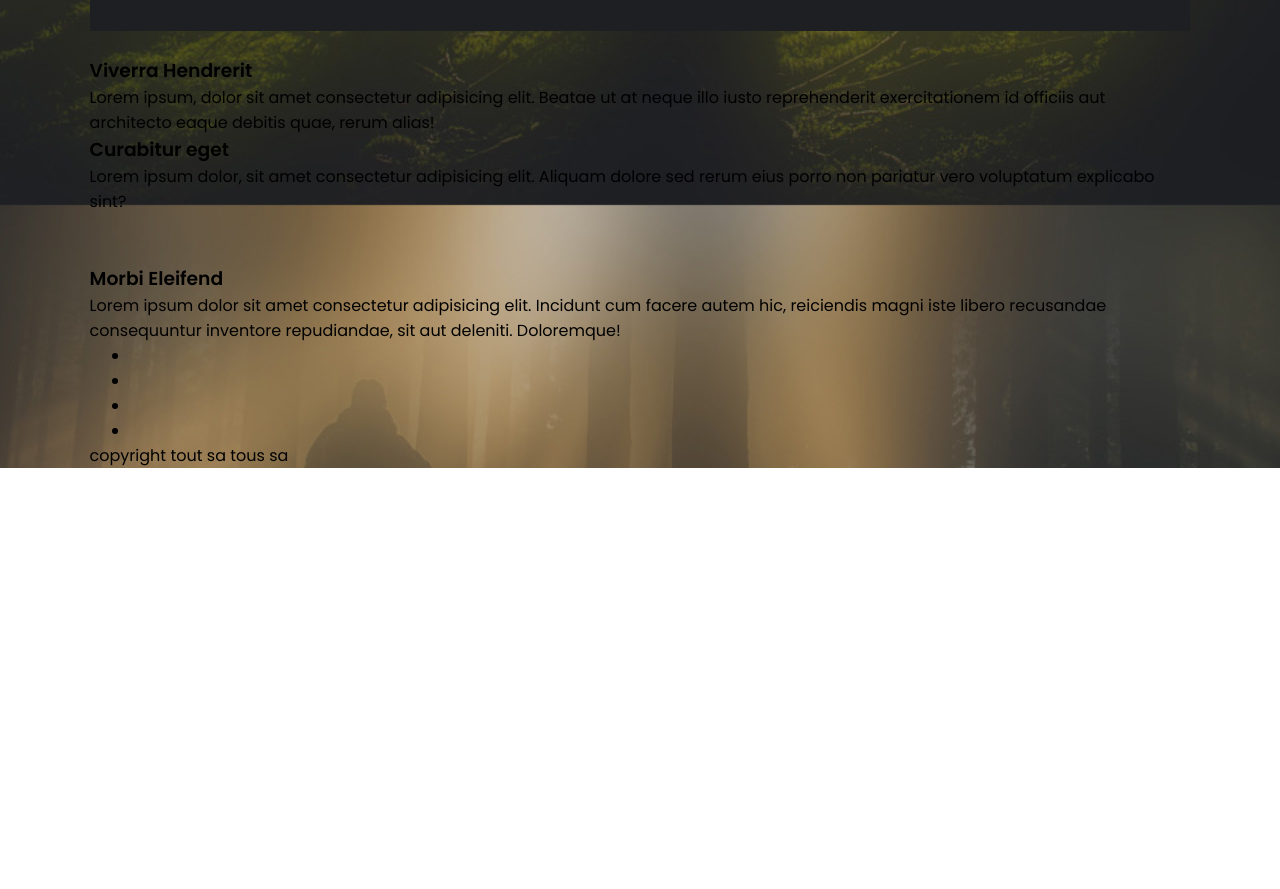
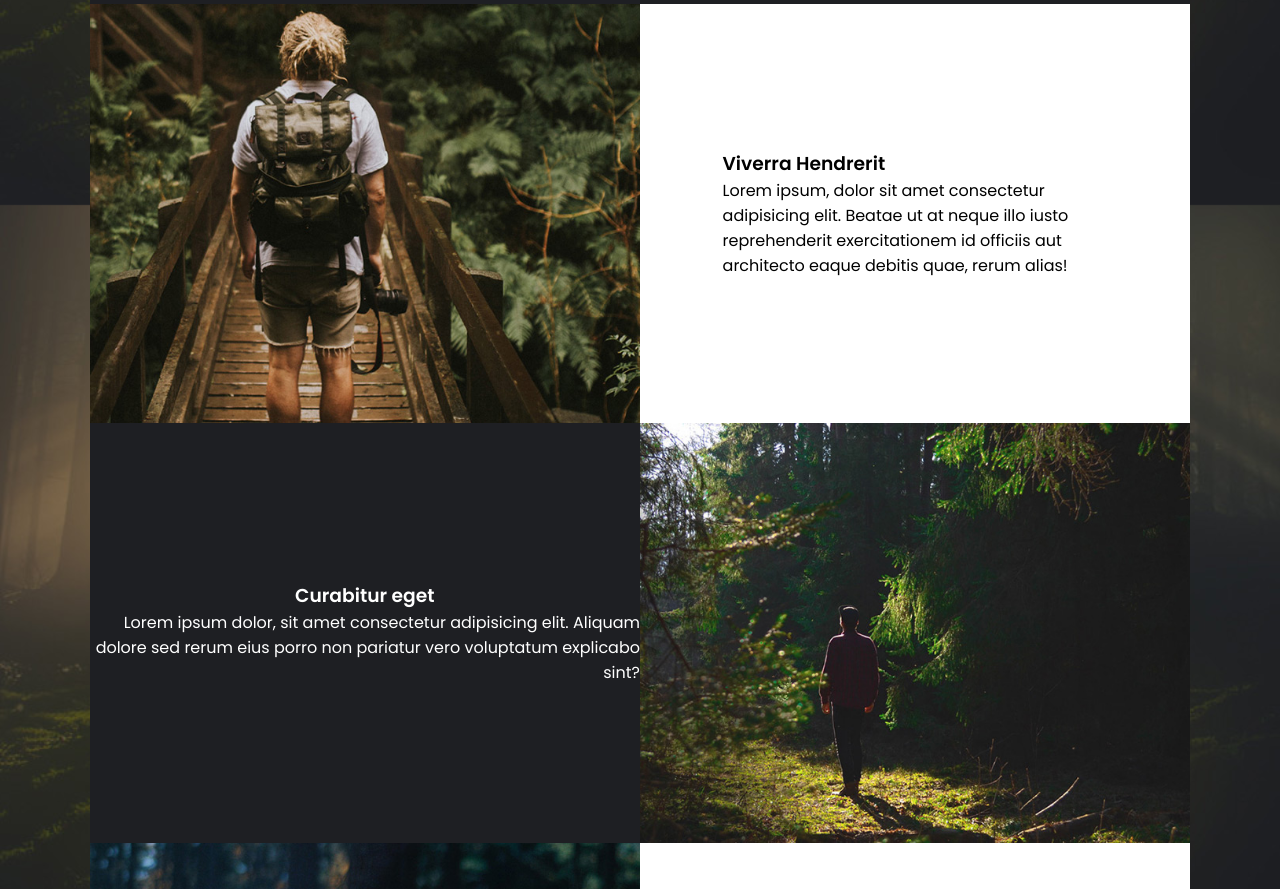
Before and after one commit to ramdam1080/caminar, a plain HTML site: page index.html in a window 1280 px wide. Shown: the part 2195-3084 px from the top of the page. Before the commit the page ends 2663 px from the top, so only its background shows below. Drawn offline with Linux system fonts and the light colour scheme.

Commit message:
pesque fini

```diff
--- a/index.html
+++ b/index.html
@@ -68,25 +68,35 @@
     <!-- fin de section2 -->
     <!-- section3  -->
     <section>
-        <div><img src="" alt=""></div>
+        <div class="row">
+        <div><img src="./images/pic06.jpg" alt=""></div>
         <div>
             <h3>Viverra Hendrerit</h3>
             <p>Lorem ipsum, dolor sit amet consectetur adipisicing elit. Beatae ut at neque illo iusto reprehenderit
                 exercitationem id officiis aut architecto eaque debitis quae, rerum alias!</p>
         </div>
+    </div>
+
+
+
+    <div class="row">
         <div>
             <h3>Curabitur eget</h3>
             <p>Lorem ipsum dolor, sit amet consectetur adipisicing elit. Aliquam dolore sed rerum eius porro non
                 pariatur vero voluptatum explicabo sint?</p>
+            </div>
+            <div> <img src="./images/pic07.jpg" alt=""></div>
+        </div>
 
-        </div>
-        <div> <img src="" alt=""></div>
-        <div><img src="" alt=""></div>
+
+        <div class="row">
+        <div><img src="./images/pic08.jpg" alt=""></div>
         <div>
             <h3>Morbi Eleifend</h3>
             <p>Lorem ipsum dolor sit amet consectetur adipisicing elit. Incidunt cum facere autem hic, reiciendis magni
                 iste libero recusandae consequuntur inventore repudiandae, sit aut deleniti. Doloremque!</p>
         </div>
+    </div>
     </section>
 
     <!-- fin de section 3  -->
@@ -95,10 +105,10 @@
 
     <footer>
         <ul>
-            <li></li>
-            <li></li>
-            <li></li>
-            <li></li>
+            <li><i class="fab fa-twitter"></i></li>
+            <li><i class="fab fa-facebook-f"></i></li>
+            <li><i class="fab fa-instagram"></i></li>
+            <li><i class="far fa-envelope"></i></li>
 
         </ul>
 
@@ -113,6 +123,7 @@
 
 
 
+    <script src="https://kit.fontawesome.com/198cce962c.js" crossorigin="anonymous"></script>
 
 </body>
 
--- a/src/SASS/style.sass
+++ b/src/SASS/style.sass
@@ -65,16 +65,12 @@ section
         color: gray
         text-align: center
         background-color: #1E1F23
-        padding: 90px 0
-
+        padding: 90px 30px
 
         & > div
             background-color: black
             width: 90%
             margin: auto
-
-
-
 
             h2
                 color: white
@@ -104,3 +100,103 @@ section
                         width: 100%
 
                         &:first-of-type
+    &:nth-of-type(3)
+        .row
+            display: flex
+            &:first-of-type
+                div
+                    &:first-of-type
+                        width: 50%
+                        & > img
+                            height: 100%
+                            width: 100%
+
+                    &:nth-of-type(2)
+                        background-color: white
+                        display: flex
+                        flex-direction: column
+                        align-items: center
+                        justify-content: center
+                        width: 50%
+                        h3
+                            align-self: flex-start
+                            padding-left: 15%
+
+                        p
+                            width: 70%
+
+            &:nth-of-type(2)
+                div
+                    &:first-of-type
+                        background-color: #1E1F23
+                        color: white
+                        display: flex
+                        justify-content: center
+                        align-items: center
+                        flex-direction: column
+                        text-align: end
+                        width: 50%
+                    &:nth-of-type(2)
+                        width: 50%
+                        img
+                            height: 100%
+                            width: 100%
+            &:nth-of-type(3)
+                div
+                    &:first-of-type
+                        width: 50%
+                        & > img
+                            height: 100%
+                            width: 100%
+
+                    &:nth-of-type(2)
+                        background-color: white
+                        display: flex
+                        flex-direction: column
+                        align-items: center
+                        justify-content: center
+                        width: 50%
+                        h3
+                            align-self: flex-start
+                            padding-left: 15%
+
+                        p
+                            width: 70%
+
+footer
+    padding-top: 50px
+    text-align: center
+    padding-bottom: 30px
+    color: white
+    ul
+        list-style: none
+        display: flex
+        justify-content: center
+        margin-bottom: 20px
+        margin-right: 35px
+
+        li
+            margin: 0 10px
+            i
+                color: white
+                font-size: 30px
+
+@media screen and (max-width:576px)
+    body
+        width: 100%
+        margin: 0
+    section
+        &:nth-of-type(3)
+            width: 100%
+            margin: 0
+            .row
+                width:100%
+                margin: 0
+                flex-direction: column
+                align-items: center
+                padding: 10px
+                div
+                    margin: 0
+                    width: 100%
+                    padding: 20px
+                    img
```
Also changed, not shown: public/css/style.css, 1 other file.
